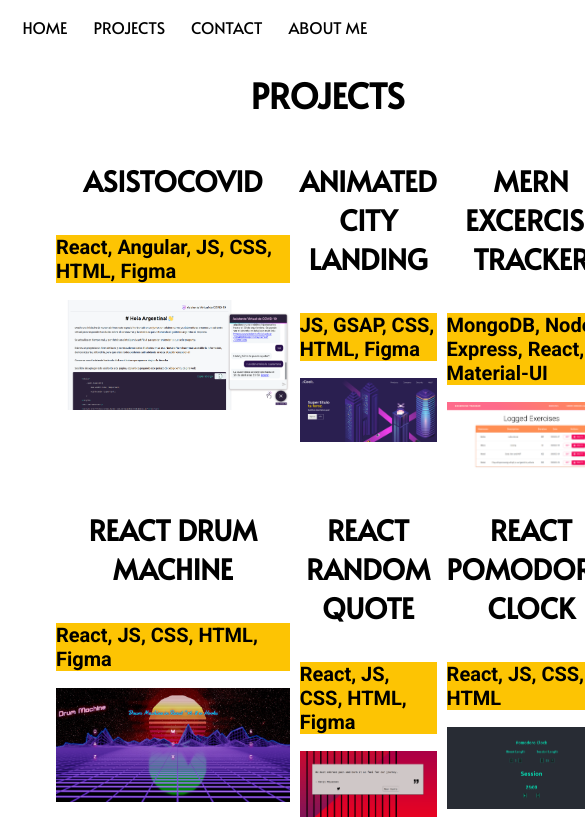
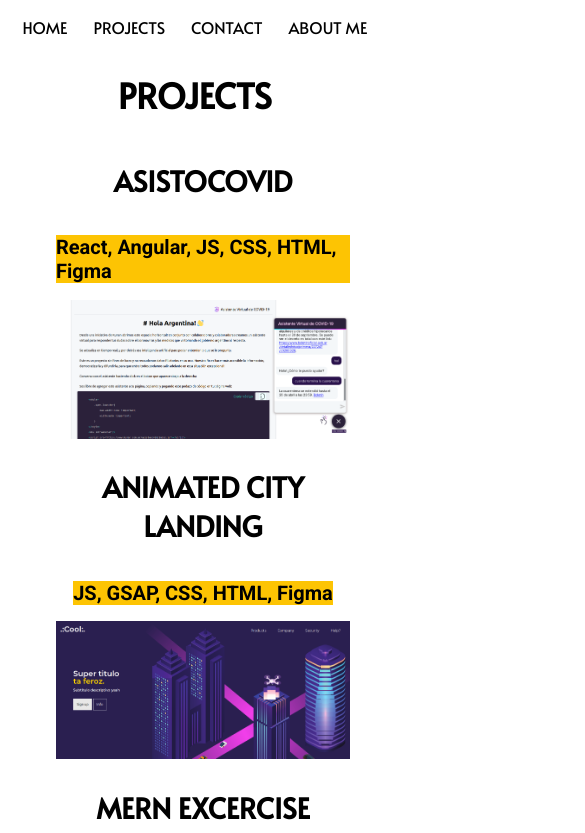
Before and after one commit to Natali-PP/portfolio-next, a Next.js app: page /projects in a window 390 px wide. Shown: the top 833 px of the page, 585 px wide, since content can reach past the window. Built offline with nearby package versions, Linux system fonts and the light colour scheme; a web font is replaced by a local one.

Commit message:
Added responsive layout to the project's page

```diff
--- a/pages/projects.js
+++ b/pages/projects.js
@@ -5,7 +5,7 @@ import Link from 'next/link'
 
 const ProyectsGrid = styled.div`
     display: grid;
-    grid-template-columns: repeat(3, 1fr);
+    grid-template-columns: repeat(1, 1fr);
     grid-gap: 10px;
     grid-auto-rows: minmax(100px, auto);
     margin: 0 2.5rem 0 3.5rem;
@@ -24,6 +24,12 @@ const ProyectsGrid = styled.div`
         font-size:1.25rem;
         font-family: 'Roboto';
         background-color:#FDC403;
+    }
+    @media (min-width:600px){
+      grid-template-columns: repeat(2, 1fr);
+    }
+    @media (min-width:900px){
+      grid-template-columns: repeat(3, 1fr);
     }
 `
 const StyledImgProject = styled.img`
```
